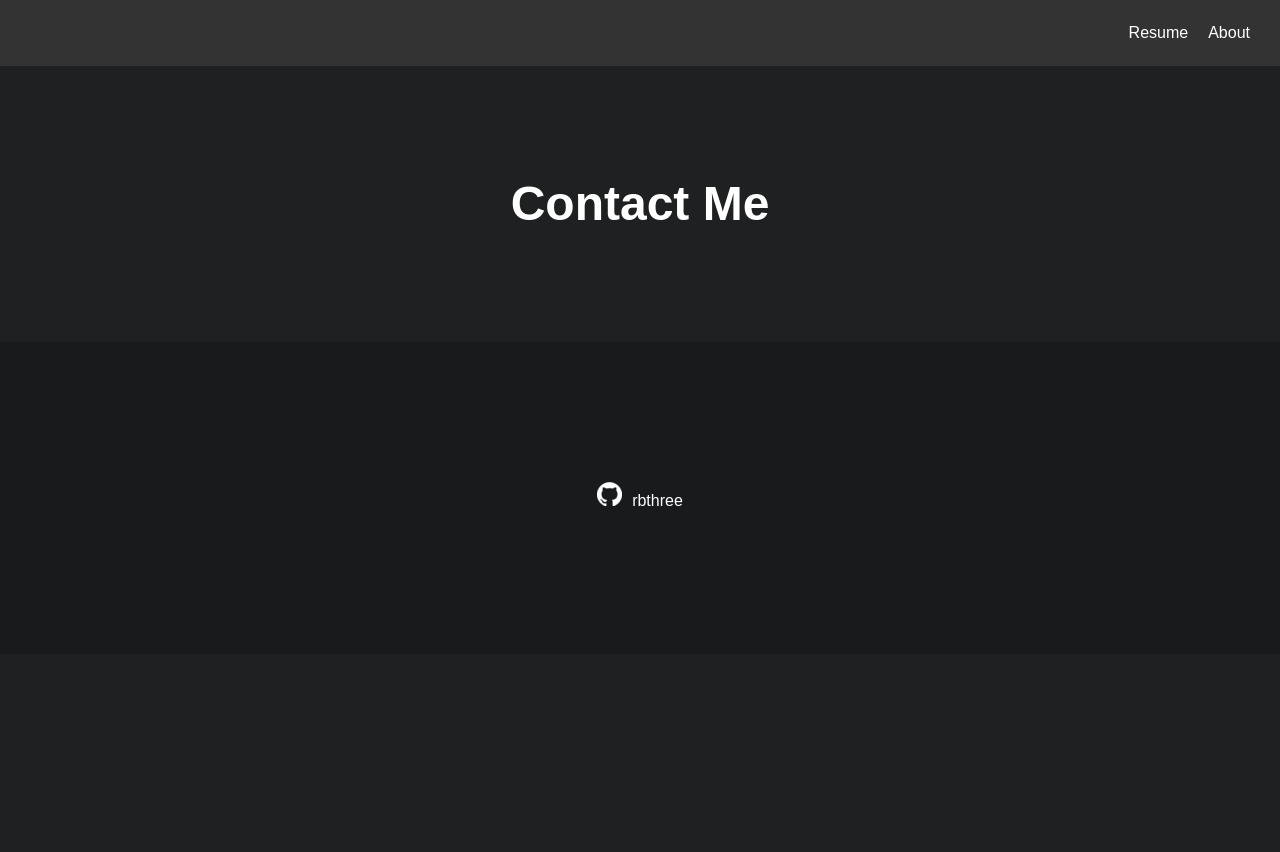
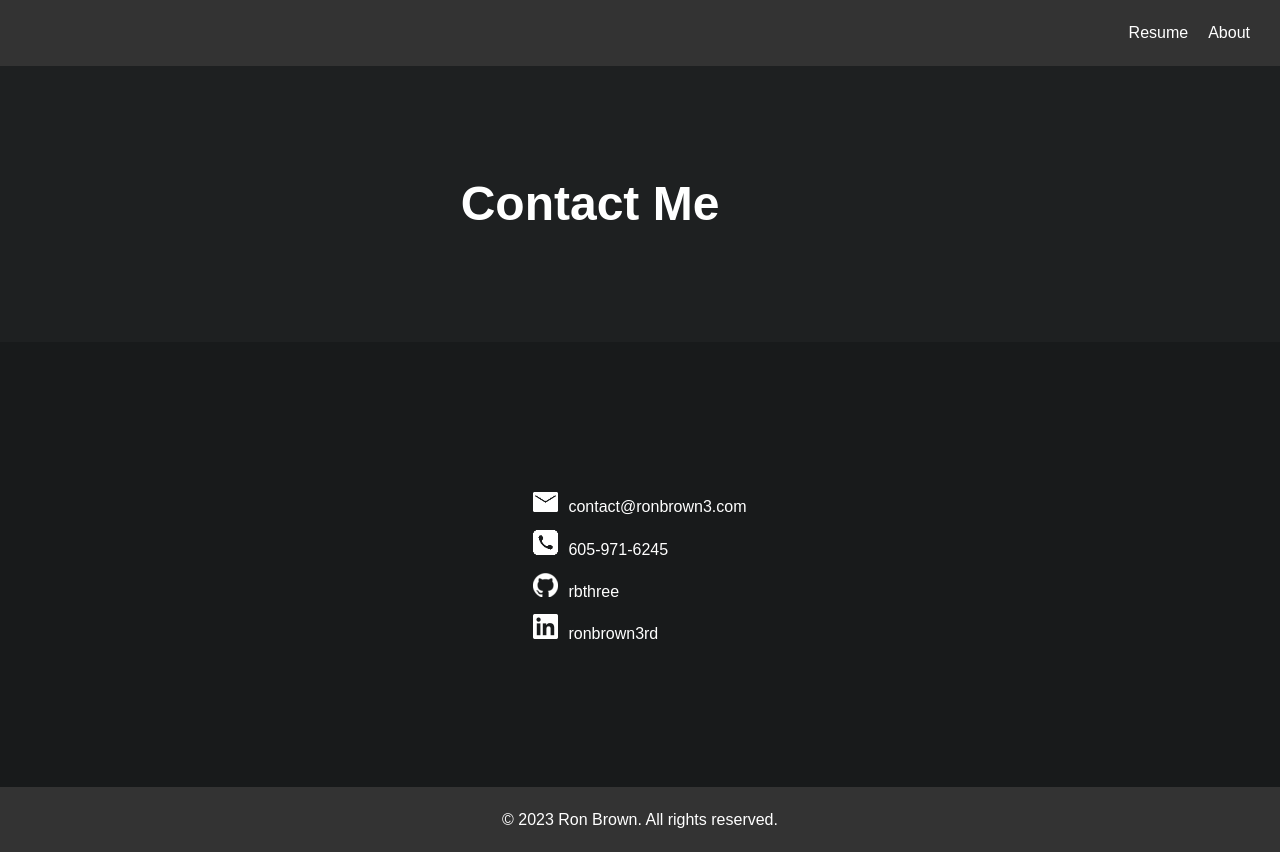
Before and after one commit to rbthree/ronbrown3, a plain HTML site: page contact.html in a window 1280 px wide. Before the commit the page ends 800 px from the top, so only its background shows below. Drawn offline with Linux system fonts and the light colour scheme.

Commit message:
Add images and contact details

```diff
--- a/contact.html
+++ b/contact.html
@@ -25,9 +25,29 @@
     <section id="contact">
       <div class="container">
         <ul>
-          <li><img src="img/github-mark-white.png" />rbthree</li>
+          <li>
+            <img src="img/email.png" /><a href="mailto:contact@ronbrown3.com"
+              >contact@ronbrown3.com</a
+            >
+          </li>
+          <li><img src="img/phone.png" />605-971-6245</li>
+          <li>
+            <img src="img/github.png" /><a href="https://github.com/rbthree"
+              >rbthree</a
+            >
+          </li>
+          <li>
+            <img src="img/linkedin.png" /><a
+              href="https://www.linkedin.com/in/ronbrown3rd/"
+              >ronbrown3rd</a
+            >
+          </li>
         </ul>
       </div>
     </section>
+
+    <footer>
+      <p>&copy; 2023 Ron Brown. All rights reserved.</p>
+    </footer>
   </body>
 </html>
--- a/style.css
+++ b/style.css
@@ -15,6 +15,17 @@ body {
   min-height: 100vh;
 }
 
+a {
+  color: inherit;
+  text-decoration: none;
+}
+
+a:hover {
+  color: lightgray;
+  text-decoration: none;
+  cursor: pointer;
+}
+
 .container {
   max-width: 900px;
   margin: 0 auto;
@@ -22,10 +33,12 @@ body {
 }
 .container li {
   list-style: none;
+  align-items: center;
 }
 
 .container li img {
   padding-right: 10px;
+  padding-top: 10px;
 }
 
 /* Header styles */
@@ -57,10 +70,22 @@ nav ul li a {
   color: #fff;
   background-color: #1e2021;
   padding: 100px 0;
+  display: flex;
+  justify-content: center;
+  align-items: center;
+}
+
+#hero img {
+  width: 200px;
+  height: 200px;
+  border-radius: 50%;
+  border: 4px solid white;
+  box-sizing: border-box;
 }
 
 .hero-text {
   text-align: center;
+  padding-right: 100px;
 }
 
 .hero-text h1 {
```
Also changed, not shown: index.html (+2 -0 lines), img/email.png (added), img/github.png (renamed from img/github-mark-white.png), img/linkedin.png (added), img/phone.png (added), img/ron.jpg (added).
